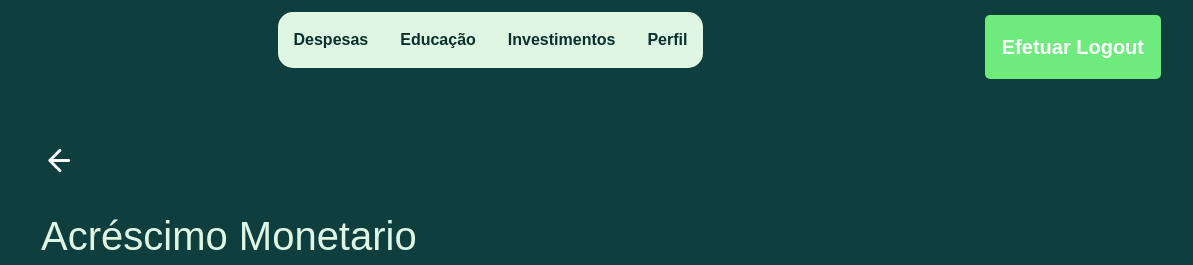
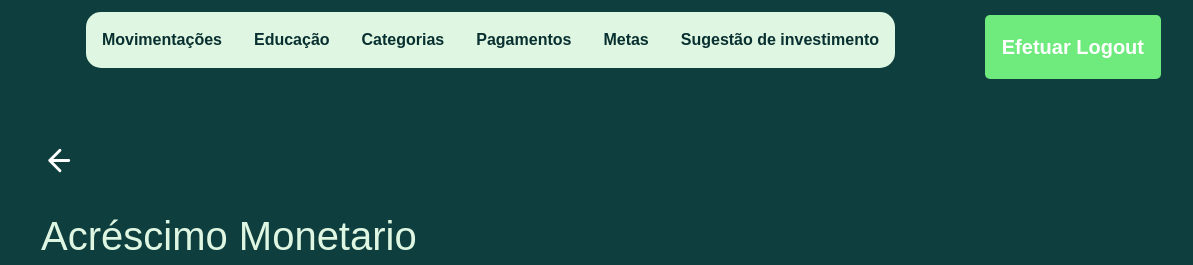
Before and after one commit to ICEI-PUC-Minas-PMGES-TI/pmg-es-2024-1-ti1-2401100-g9-gestao-financeira, a plain HTML site: page codigo/pages/metas-financeiras/acrescimo-metas.html in a window 1280 px wide. Shown: the top 265 px of the page, 87-1280 px from the left. Drawn offline with nearby package versions, Linux system fonts and the light colour scheme.

Commit message:
Corrige menu de navegação nas páginas de metas financeiras

```diff
--- a/codigo/pages/metas-financeiras/acrescimo-metas.html
+++ b/codigo/pages/metas-financeiras/acrescimo-metas.html
@@ -15,10 +15,24 @@
             <img id="finny" src="/codigo/assets/Finny - simbolo.svg">
         </a>
         <nav>
-            <a href="" style="border-radius: 15px 0 0 15px;">Despesas</a>
-            <a href="">Educação</a>
-            <a href="">Investimentos</a>
-            <a href="" style="border-radius: 0 15px 15px 0;">Perfil</a>
+            <a href="pages/movimentacoes/listagem.html" style="border-radius: 15px 0 0 15px;">
+                Movimentações
+            </a>
+            <a href="pages/educacao-financeira/index.html">
+                Educação
+            </a>
+            <a href="pages/categorias/index.html">
+                Categorias
+            </a>
+            <a href="pages/pagamento-pendente/index.html">
+                Pagamentos
+            </a>
+            <a href="pages/metas-financeiras/metas-financeiras.html">
+                Metas
+            </a>
+            <a href="pages/sugestao-investimento/sugestaoInvest.html" style="border-radius: 0 15px 15px 0;">
+                Sugestão de investimento
+            </a>
         </nav>
         <div id="logout-container">
             <button class="btn" id="btn_logout">Efetuar Logout</button>
```
Also changed, not shown: codigo/pages/metas-financeiras/cadastro-metas.html (+18 -4 lines), codigo/pages/metas-financeiras/decrescimo-metas.html (+18 -4 lines), codigo/pages/metas-financeiras/edit-metas.html (+18 -4 lines).
